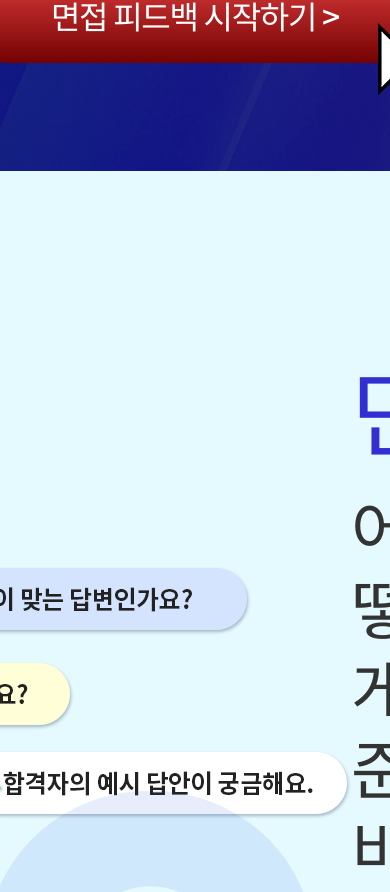
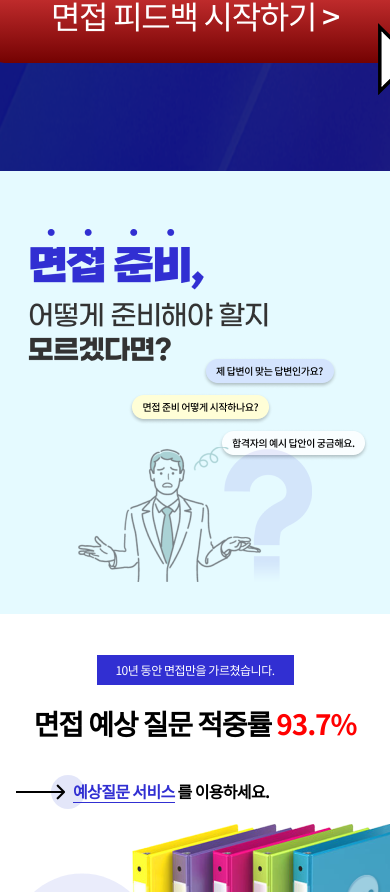
Before and after one commit to Parkminem/answer, a React (Vite) app: page / in a window 390 px wide. Shown: the part 932-1824 px from the top of the page. Built offline with nearby package versions, Linux system fonts and the light colour scheme; a web font is replaced by a local one.

Commit message:
모바일 홈화면 준비섹션 퍼블리싱 완료

```diff
--- a/src/components/home/ready/Ready.jsx
+++ b/src/components/home/ready/Ready.jsx
@@ -1,10 +1,19 @@
-import React from 'react';
+import React, { useState } from 'react';
 import style from '@/components/home/ready/Ready.module.scss';
 import ready_strong from '@/assets/images/image/ready_strong.png';
 import ready01 from '@/assets/images/image/ready01.png';
+import mobileBg from '@/assets/images/mobile/ready_section.png';
 
 const Ready = () => {
+	const width = window.innerWidth;
+	const [mobile, setMobile] = useState(width);
 	return (
+		<>
+			{mobile < 401 ? (
+				<section style={{ width: 100 + '%' }}>
+					<img src={mobileBg} alt="면접 준비 이미지" style={{ objectFit: 'contain' }} />
+				</section>
+			) : (
 				<section className={style.ready}>
 					<div className={style.container}>
 						<div className={style.left_wrap}>
@@ -20,6 +29,8 @@ const Ready = () => {
 						</div>
 					</div>
 				</section>
+			)}
+		</>
 	);
 };
 
```
Also changed, not shown: src/assets/images/mobile/ready_section.png (added). Lines whose indentation alone changed are shown as unchanged.
